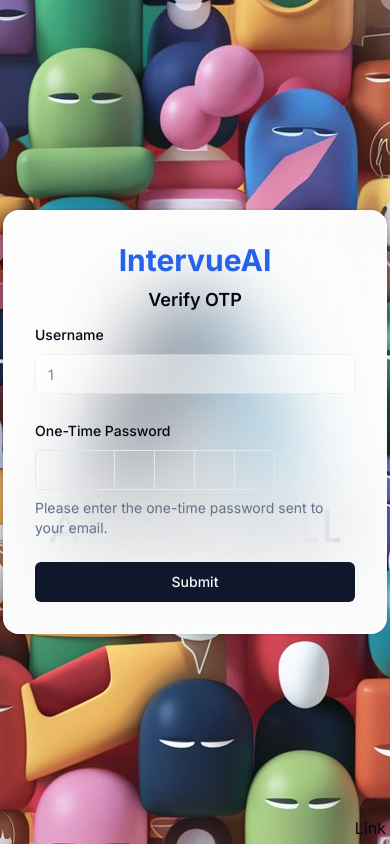
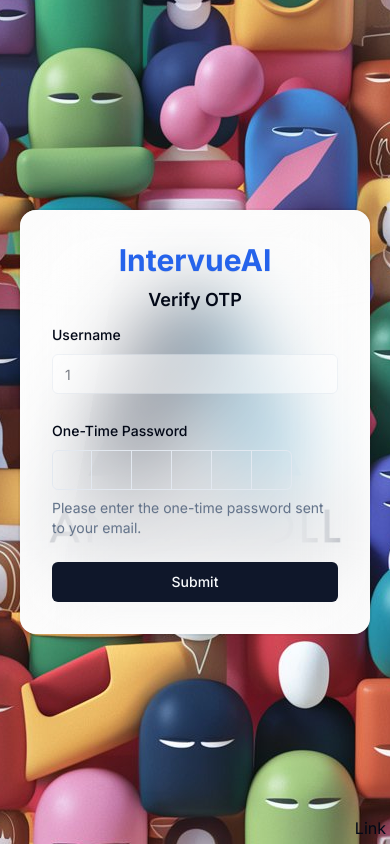
Before and after one commit to lsvishawjeet/Interview.AI, a Next.js app: page /verify/1 in a window 390 px wide. Built offline with nearby package versions, Linux system fonts and the light colour scheme.

Commit message:
design updates

```diff
--- a/src/app/(auth)/verify/[username]/page.tsx
+++ b/src/app/(auth)/verify/[username]/page.tsx
@@ -74,8 +74,8 @@
   }
   return (
     <div className="flex justify-center items-center h-[100vh] bg-authBg1 bg-center">
-      <div className="w-96 card bg-authBg bg-cover bg-center">
-    <div className="card glass w-96">
+      <div className="w-96 card bg-authBg bg-cover bg-center m-5">
+    <div className="card glass md:w-96">
       <div className="card-body">
       <h1 className="text-3xl font-bold text-center  text-blue-600">IntervueAI</h1>
       <h2 className="card-title text-center align-middle justify-center text-lg">Verify OTP</h2>
```
